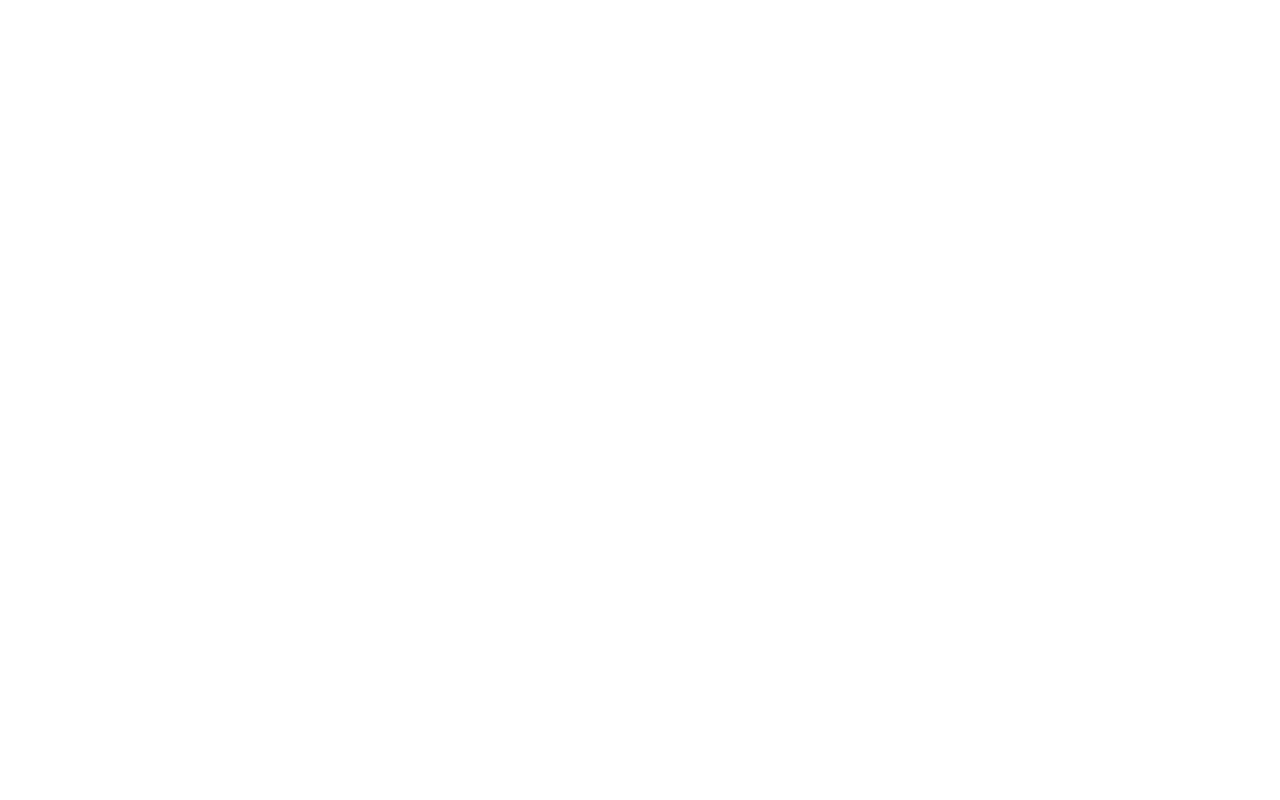
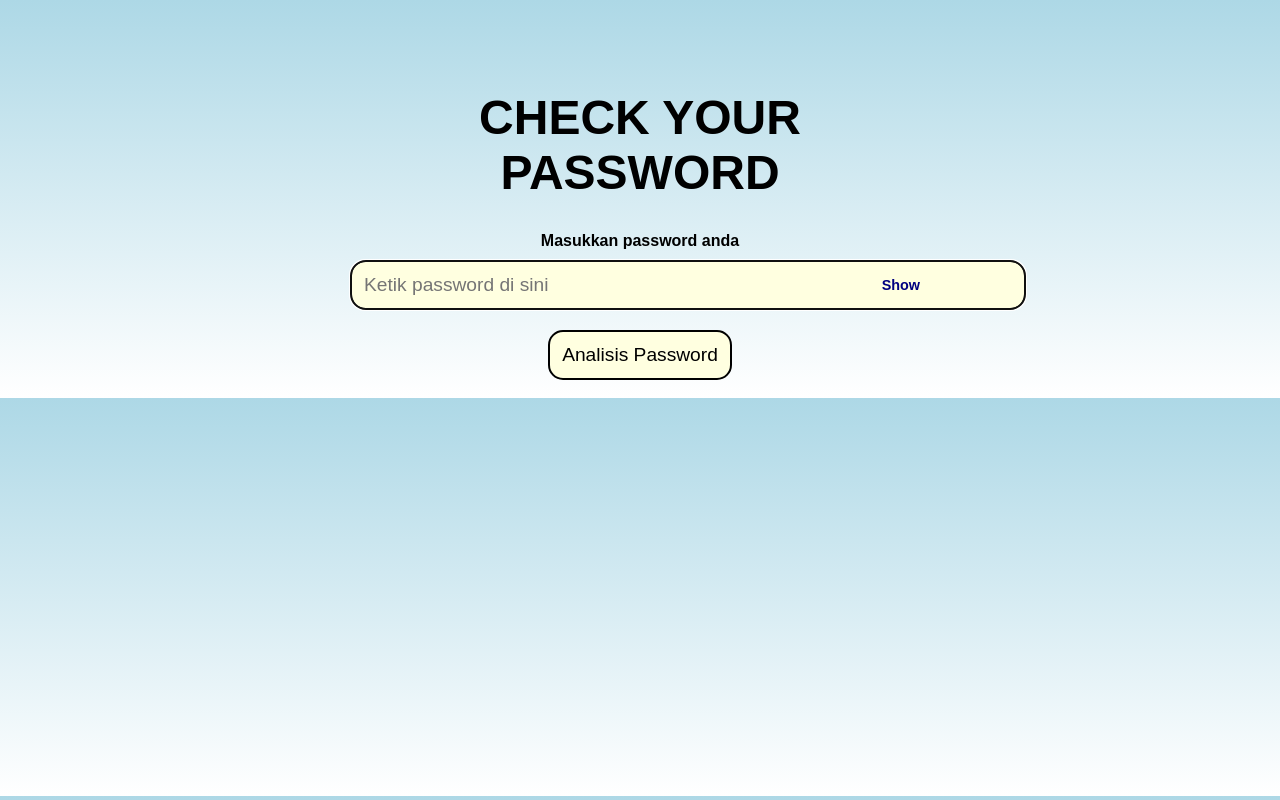
Before and after one commit to naila30706-prog/Password_Analyzer_PBM, a plain HTML site: page index.html in a window 1280 px wide. Drawn offline with nearby package versions, Linux system fonts and the light colour scheme.

Commit message:
Update index.html

```diff
--- a/index.html
+++ b/index.html
@@ -1,14 +1,11 @@
+<!DOCTYPE html>
+<html lang="id">
+<head>
+    <meta charset="UTF-8">
+    <title>Password Weakness Analyzer</title>
+    <link rel="stylesheet" href="styles.css">
+
     <style>
-    body {
-        margin: 0;
-        min-height: 100vh;
-        background-image: url("img_2225-copy.jpg");
-        background-size: cover;
-        background-position: center;
-        background-repeat: no-repeat;
-        font-family: Arial, sans-serif;
-    }
-
         .password-wrapper {
             position: relative;
             display: inline-block;
@@ -32,3 +29,45 @@
             user-select: none;
         }
     </style>
+</head>
+<body>
+
+<div class="container">
+    <h1>CHECK YOUR PASSWORD</h1>
+
+    <form id="passwordForm">
+        <label><strong>Masukkan password anda</strong></label><br>
+
+        <div class="password-wrapper">
+            <input
+                type="password"
+                id="password"
+                placeholder="Ketik password di sini"
+                required
+                autofocus
+            >
+            <span class="toggle-password" id="togglePassword">Show</span>
+        </div>
+
+        <div id="strengthDisplay" class="strength" style="display:none;"></div>
+        <br>
+
+        <input type="submit" value="Analisis Password">
+    </form>
+
+    <div id="suggestionsBox" class="box" style="display:none;">
+        <p><strong>Saran Password</strong></p>
+        <ul id="suggestionsList" class="suggestions"></ul>
+    </div>
+
+    <div id="encryptedBox" class="box" style="display:none;">
+        <p><strong>Password Hash (AES-256)</strong></p>
+        <textarea id="encryptedText" rows="4" readonly></textarea>
+    </div>
+</div>
+
+<script src="https://cdnjs.cloudflare.com/ajax/libs/crypto-js/4.1.1/crypto-js.min.js"></script>
+<script src="Analyzer.js" defer></script>
+
+</body>
+</html>
```
Lines whose indentation alone changed are shown as unchanged.
